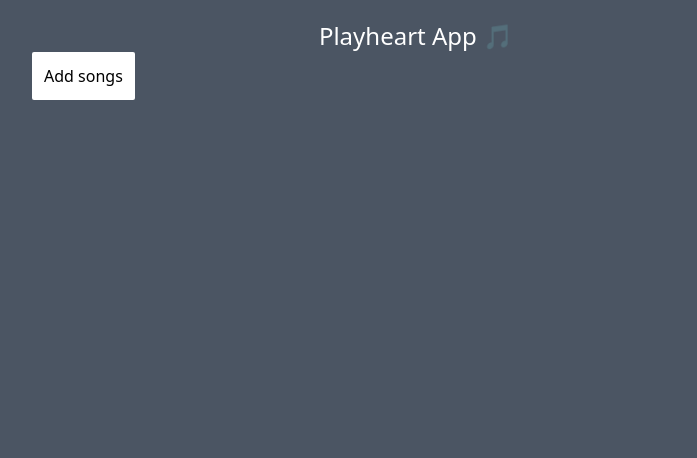
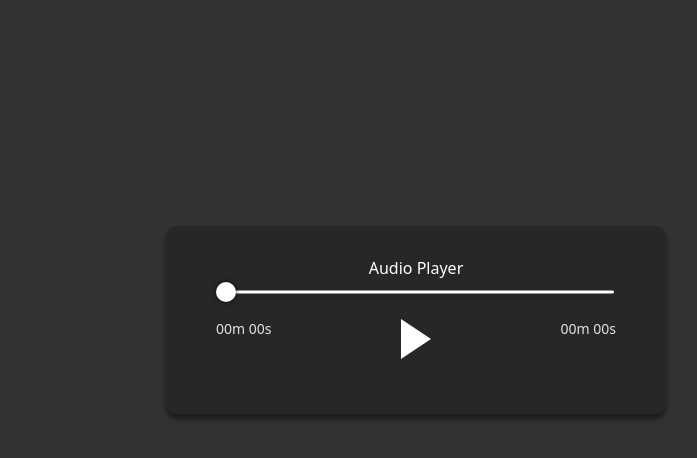
Before and after one commit to Dave136/playheart, a React (Vite) app: page / in a window 1280 px wide. Shown: the top 458 px of the page, without its empty margins (224-921 px from the left). Built offline with nearby package versions, Linux system fonts and the light colour scheme.

Commit message:
feat: audio player

```diff
--- a/src/App.tsx
+++ b/src/App.tsx
@@ -2,7 +2,7 @@ import { open } from '@tauri-apps/api/dialog';
 import { readDir } from '@tauri-apps/api/fs';
 // import { invoke } from '@tauri-apps/api/tauri';
 import { useState } from 'react';
-
+import Player from './components/Player';
 type SongPath = {
   name: string;
   path: string;
@@ -24,12 +24,18 @@ const App = () => {
     // invoke('get_songs', { filesPath });
   };
 
+  const playSong = async (selectedSong: SongPath) => {
+    const song = songs?.find((song) => song.name === selectedSong.name);
+
+    console.log(song?.path);
+  };
+
   return (
-    <div className='bg-gray-600 h-screen'>
+    <div>
       <main className='max-w-3xl m-auto'>
-        <h1 className='text-2xl text-white text-center pt-5'>
-          Playheart App 🎵
-        </h1>
+        <div className='border-solid border-dark-900'>
+          <Player />
+        </div>
         {songs?.length ? (
           <button
             className='p-3 bg-white rounded-sm hover:{bg-light-200}'
@@ -41,7 +47,11 @@ const App = () => {
         {songs?.length ? (
           <ul className='bg-bg-red-200'>
             {songs.map((song) => (
-              <li className='flex p-2 m-2 bg-gray-700 text-gray-50 rounded-md'>
+              <li
+                className='flex p-2 m-2 bg-gray-700 text-gray-50 rounded-md cursor-pointer'
+                key={song.name}
+                onClick={() => playSong(song)}
+              >
                 <h1 className='text-lg'>{song.name}</h1>
                 <p className='text-sm'>location is: {song.path}</p>
               </li>
@@ -49,7 +59,7 @@ const App = () => {
           </ul>
         ) : (
           <button
-            className='p-3 bg-white rounded-sm hover:{bg-light-200}'
+            className='p-3 hidden bg-dark-600 text-white rounded-sm hover:{bg-light-200}'
             onClick={handleOpenDialog}
           >
             Add songs
--- /dev/null
+++ b/src/components/Player.tsx
@@ -0,0 +1,71 @@
+import { useRef, useState } from 'react';
+import ControlPanel from './controls/ControlPanel';
+import Slider from './slider/Slider';
+import './player.css';
+
+const song = '../../files/Attention - Charlie Puth.MP3';
+
+export default function Player() {
+  const [percentage, setPercentage] = useState(0);
+  const [isPlaying, setIsPlaying] = useState(false);
+  const [duration, setDuration] = useState(0);
+  const [currentTime, setCurrentTime] = useState(0);
+
+  const audioRef = useRef();
+
+  const onChange = (e: any) => {
+    const audio = audioRef.current;
+    audio.currentTime = (audio.duration / 100) * e.target.value;
+    setPercentage(e.target.value);
+  };
+
+  const play = () => {
+    const audio = audioRef.current;
+
+    if (audio) {
+      audio.volume = 0.1;
+    }
+
+    if (!isPlaying) {
+      setIsPlaying(true);
+      audio.play();
+    }
+
+    if (isPlaying) {
+      setIsPlaying(false);
+      audio.pause();
+    }
+  };
+
+  const getCurrentDuration = (e: any) => {
+    const percent = (
+      (e.currentTarget.currentTime / e.currentTarget.duration) *
+      100
+    ).toFixed(2);
+    const time = e.currentTarget.currentTime;
+
+    setPercentage(+percent);
+    setCurrentTime(time.toFixed(2));
+  };
+
+  return (
+    <div className='app-container'>
+      <h1>Audio Player</h1>
+      <Slider percentage={percentage} onChange={onChange} />
+      <audio
+        ref={(el) => (audioRef.current = el)}
+        onTimeUpdate={getCurrentDuration}
+        onLoadedData={(e) => {
+          setDuration(+e.currentTarget.duration.toFixed(2));
+        }}
+        src={song}
+      ></audio>
+      <ControlPanel
+        play={play}
+        isPlaying={isPlaying}
+        duration={duration}
+        currentTime={currentTime}
+      />
+    </div>
+  );
+}
--- /dev/null
+++ b/src/components/controls/Button.tsx
@@ -0,0 +1,14 @@
+import './button.css';
+
+type Props = {
+  play: () => void;
+  isPlaying: boolean;
+};
+
+export default function Button({ isPlaying, play }: Props): JSX.Element {
+  return (
+    <div className='flex content-center justify-center w-50px h-50px flex-grow'>
+      <button onClick={play} className={isPlaying ? 'stop' : 'play'}></button>
+    </div>
+  );
+}
--- /dev/null
+++ b/src/components/controls/ControlPanel.tsx
@@ -0,0 +1,28 @@
+import { secondsToHms } from '../../utils';
+import Button from './Button';
+
+type Props = {
+  play: () => void;
+  isPlaying: boolean;
+  duration: number;
+  currentTime: number;
+};
+
+export default function ControlPanel({
+  play,
+  isPlaying,
+  duration,
+  currentTime,
+}: Props): JSX.Element {
+  return (
+    <div className='px-0 py-15px flex justify-between'>
+      <div className='text-sm font-extralight text-light-800'>
+        {secondsToHms(currentTime)}
+      </div>
+      <Button play={play} isPlaying={isPlaying} />
+      <div className='text-sm font-extralight text-light-800'>
+        {secondsToHms(duration)}
+      </div>
+    </div>
+  );
+}
--- /dev/null
+++ b/src/components/controls/button.css
@@ -0,0 +1,10 @@
+.stop {
+  @apply h-10 w-30px cursor-pointer;
+  border-left: 10px solid #fff;
+  border-right: 10px solid #fff;
+}
+
+.play {
+  --custom-border-with: 20px 0 20px 30px;
+  @apply w-0 h-0 border-solid border-width-$custom-border-with border-transparent border-l-white cursor-pointer;
+}
--- /dev/null
+++ b/src/components/player.css
@@ -0,0 +1,25 @@
+body {
+  background: #323232;
+  height: 80vh;
+  display: flex;
+  justify-content: center;
+  align-items: center;
+  color: #fff;
+}
+
+h1 {
+  text-align: center;
+  font-weight: 400;
+  margin-bottom: 35px;
+}
+
+.app-container {
+  margin-left: auto;
+  margin-right: auto;
+  width: 500px;
+  padding: 0 10px;
+  background-color: #272727;
+  padding: 30px 50px;
+  border-radius: 10px;
+  box-shadow: 0 5px 5px rgba(0, 0, 0, 0.45);
+}
--- /dev/null
+++ b/src/components/slider/Slider.tsx
@@ -0,0 +1,54 @@
+import { useEffect, useRef, useState } from 'react';
+import './slider.css';
+import './thumb.css';
+
+type Props = {
+  percentage: number;
+  onChange: () => void;
+};
+
+export default function Slider({
+  percentage = 0,
+  onChange,
+}: Props): JSX.Element {
+  const [position, setPosition] = useState(0);
+  const [marginLeft, setMarginLeft] = useState(-20);
+  const [progressWidth, setProgressWidth] = useState(0);
+
+  let rangeRef = useRef<HTMLInputElement | undefined>();
+  let thumbRef = useRef<HTMLDivElement | undefined>();
+
+  useEffect(() => {
+    const rangeWidth = rangeRef?.current?.getBoundingClientRect().width ?? 0;
+    const thumbWidth = thumbRef?.current?.getBoundingClientRect().width ?? 0;
+    const centerThumb = (thumbWidth / 100) * percentage * -1;
+    const centerProgressBar =
+      (rangeWidth / 100) * percentage - (thumbWidth / 100) * percentage;
+
+    setPosition(percentage);
+    setMarginLeft(centerThumb);
+    setProgressWidth(centerProgressBar);
+  }, [percentage]);
+
+  return (
+    <div className='slider-container'>
+      <div
+        className='progress-bar-cover'
+        style={{ width: `${progressWidth}px` }}
+      ></div>
+      <div
+        className='thumb'
+        ref={(el) => (thumbRef.current = el)}
+        style={{ left: `${position}%`, marginLeft: `${marginLeft}px` }}
+      ></div>
+      <input
+        type='range'
+        className='range'
+        value={position}
+        ref={(el) => (rangeRef.current = el)}
+        step='0.01'
+        onChange={onChange}
+      />
+    </div>
+  );
+}
--- /dev/null
+++ b/src/components/slider/slider.css
@@ -0,0 +1,49 @@
+.slider-container {
+  --progress-bar-height: 4px;
+}
+
+.slider-container {
+  position: relative;
+  width: 100%;
+}
+
+/* Background */
+.slider-container::before {
+  content: '';
+  background-color: white;
+  width: 99%;
+  height: calc(var(--progress-bar-height) - 1px);
+  display: block;
+  position: absolute;
+  border-radius: 10px;
+  top: 50%;
+  left: 50%;
+  transform: translate(-50%, -50%);
+  pointer-events: none;
+}
+
+/* Custom Progress Bar */
+.progress-bar-cover {
+  background-color: rgb(218, 55, 145);
+  width: 0%;
+  height: var(--progress-bar-height);
+  display: block;
+  position: absolute;
+  border-radius: 10px;
+  top: 50%;
+  transform: translateY(-50%);
+  z-index: 1;
+  user-select: none;
+  pointer-events: none;
+}
+
+/*  Hide Original */
+.range {
+  -webkit-appearance: none;
+  background-color: rgba(240, 9, 9, 0.397);
+  height: 10px;
+  width: 100%;
+  cursor: pointer;
+  opacity: 0;
+  margin: 0 auto;
+}
--- /dev/null
+++ b/src/components/slider/thumb.css
@@ -0,0 +1,29 @@
+.slider-container {
+  --thumb-width: 20px;
+  --thumb-height: 20px;
+}
+
+.range::-webkit-slider-thumb {
+  width: var(--thumb-width);
+  height: var(--thumb-height);
+
+  background: #350f2d;
+  border: 1px solid #000000;
+  border-radius: 50%;
+  cursor: pointer;
+  -webkit-appearance: none;
+}
+
+.thumb {
+  width: var(--thumb-width);
+  height: var(--thumb-height);
+  box-shadow: 0px 0px 5px rgba(0, 0, 0, 0.753);
+  z-index: 3;
+  background: rgb(255, 255, 255);
+  position: absolute;
+  border-radius: 50%;
+  top: 50%;
+  transform: translate(0%, -50%);
+  pointer-events: none; /* Remove pointer events on thumb so user can click on the actual thumb beaneath it!  */
+  user-select: none; /*  Prevent Accidentally highlighting the number while sliding the cursor  */
+}
--- /dev/null
+++ b/src/utils/index.ts
@@ -0,0 +1,27 @@
+export const secondsToHms = (seconds: any) => {
+  if (!seconds) return '00m 00s';
+
+  let duration = seconds;
+  let hours = duration / 3600;
+  duration = duration % 3600;
+
+  let min = parseInt(duration / 60);
+  duration = duration % 60;
+
+  let sec = parseInt(duration);
+
+  if (sec < 10) {
+    sec = `0${sec}`;
+  }
+  if (min < 10) {
+    min = `0${min}`;
+  }
+
+  if (parseInt(hours, 10) > 0) {
+    return `${parseInt(hours, 10)}h ${min}m ${sec}s`;
+  } else if (min == 0) {
+    return `00m ${sec}s`;
+  } else {
+    return `${min}m ${sec}s`;
+  }
+};
```
Also changed, not shown: src/components/controls/control-panel.css (added).
